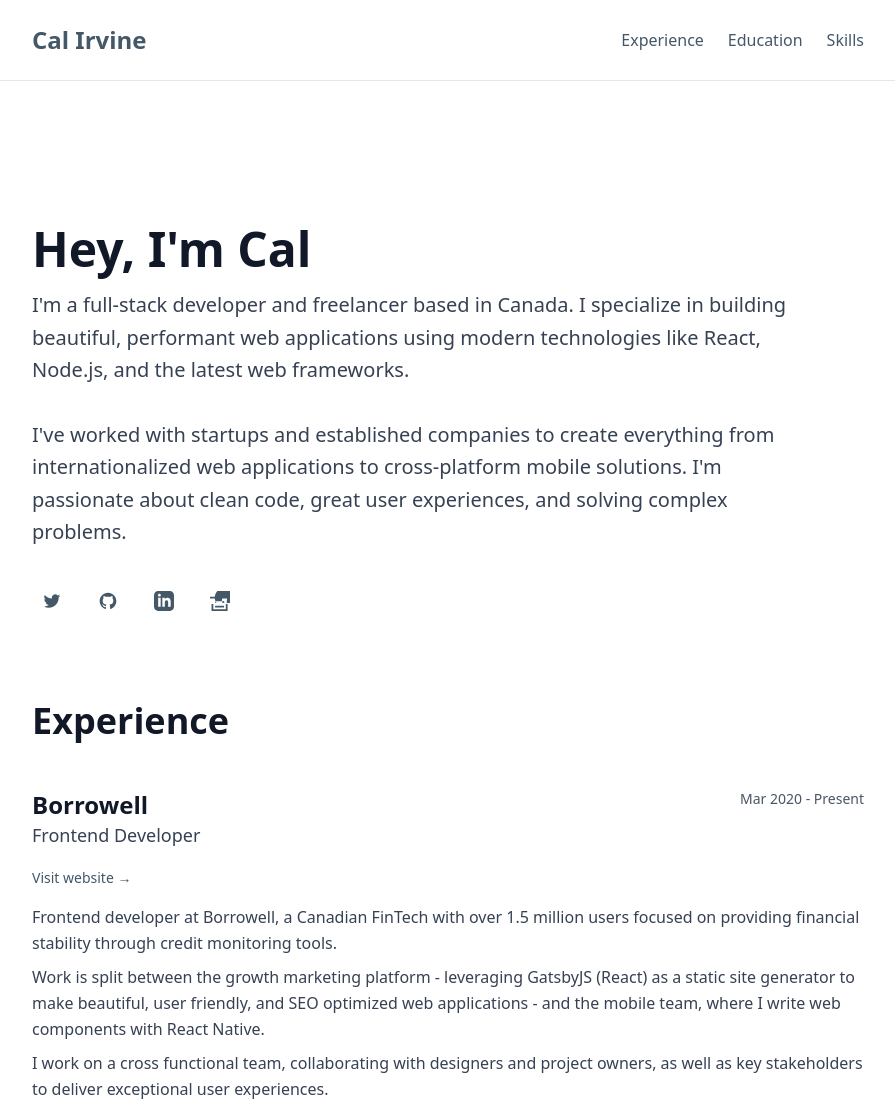
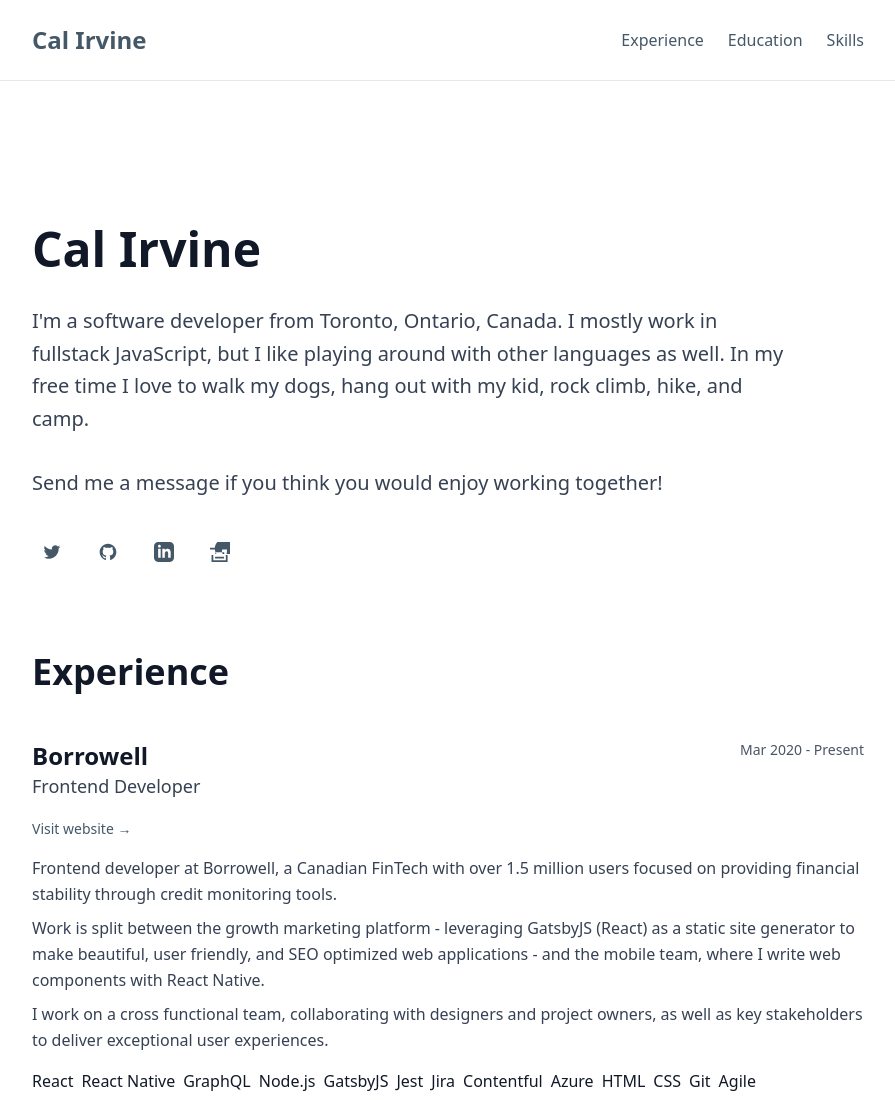
Before and after one commit to calirvine/calirvine, an Astro site: page / in a window 1280 px wide. Shown: the top 1100 px of the page, without its empty margins (192-1087 px from the left). Built offline with nearby package versions, Linux system fonts and the light colour scheme; Astro itself is replaced by a stand-in of ours.

Commit message:
Update Bio section with original intro text

```diff
--- a/src/components/Bio.astro
+++ b/src/components/Bio.astro
@@ -4,14 +4,14 @@ import SocialLinks from './SocialLinks.astro';
 
 <section class="section py-12 md:py-20">
   <div class="max-w-3xl">
-    <h1 class="text-4xl md:text-5xl font-bold text-primary mb-4">
-      Hey, I'm Cal
+    <h1 class="text-4xl md:text-5xl font-bold text-primary mb-8">
+      Cal Irvine
     </h1>
     <p class="text-lg md:text-xl text-gray-700 mb-8 leading-relaxed">
-      I'm a full-stack developer and freelancer based in Canada. I specialize in building beautiful, performant web applications using modern technologies like React, Node.js, and the latest web frameworks.
+      I'm a software developer from Toronto, Ontario, Canada. I mostly work in fullstack JavaScript, but I like playing around with other languages as well. In my free time I love to walk my dogs, hang out with my kid, rock climb, hike, and camp.
     </p>
     <p class="text-lg md:text-xl text-gray-700 mb-8 leading-relaxed">
-      I've worked with startups and established companies to create everything from internationalized web applications to cross-platform mobile solutions. I'm passionate about clean code, great user experiences, and solving complex problems.
+      Send me a message if you think you would enjoy working together!
     </p>
     <SocialLinks />
   </div>
```
